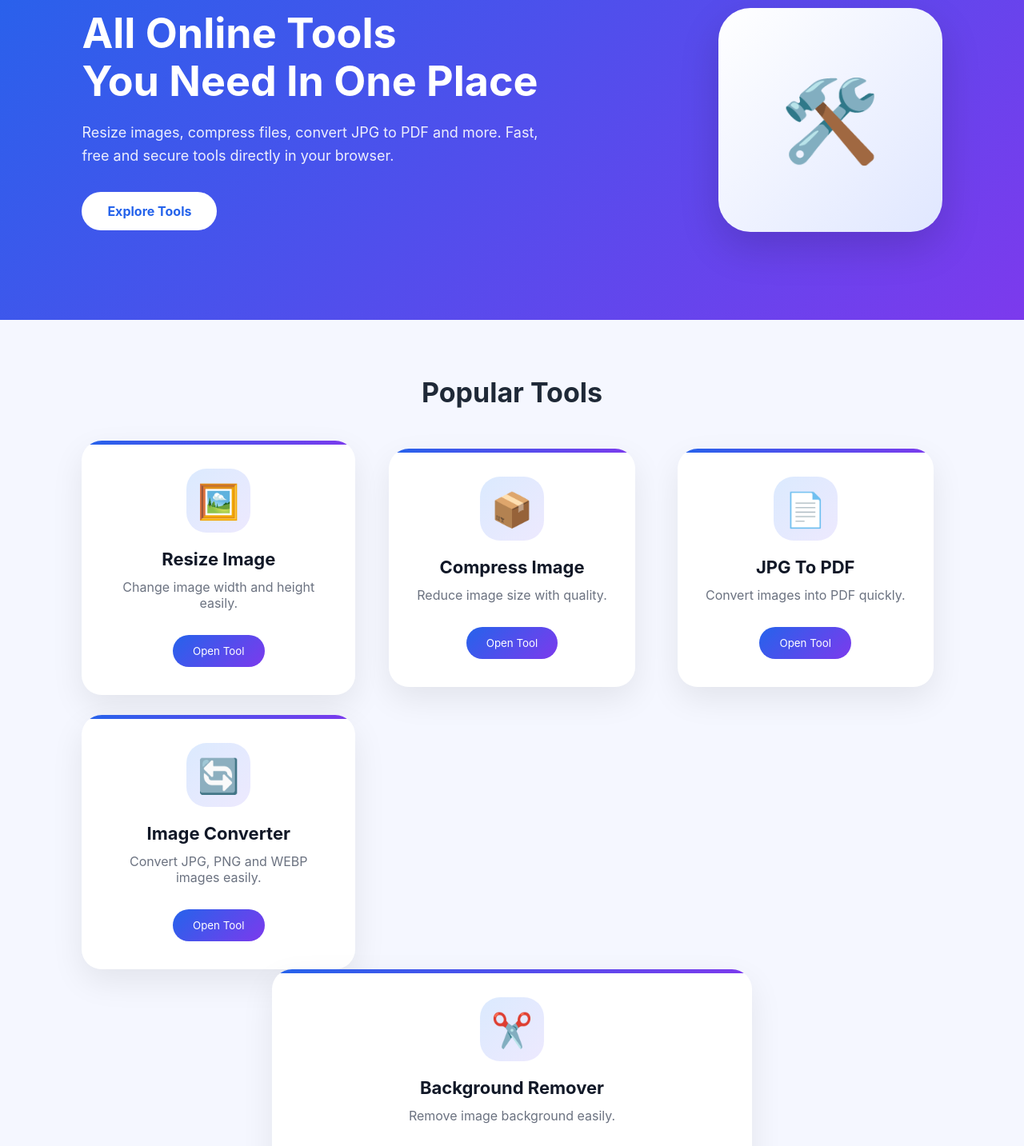
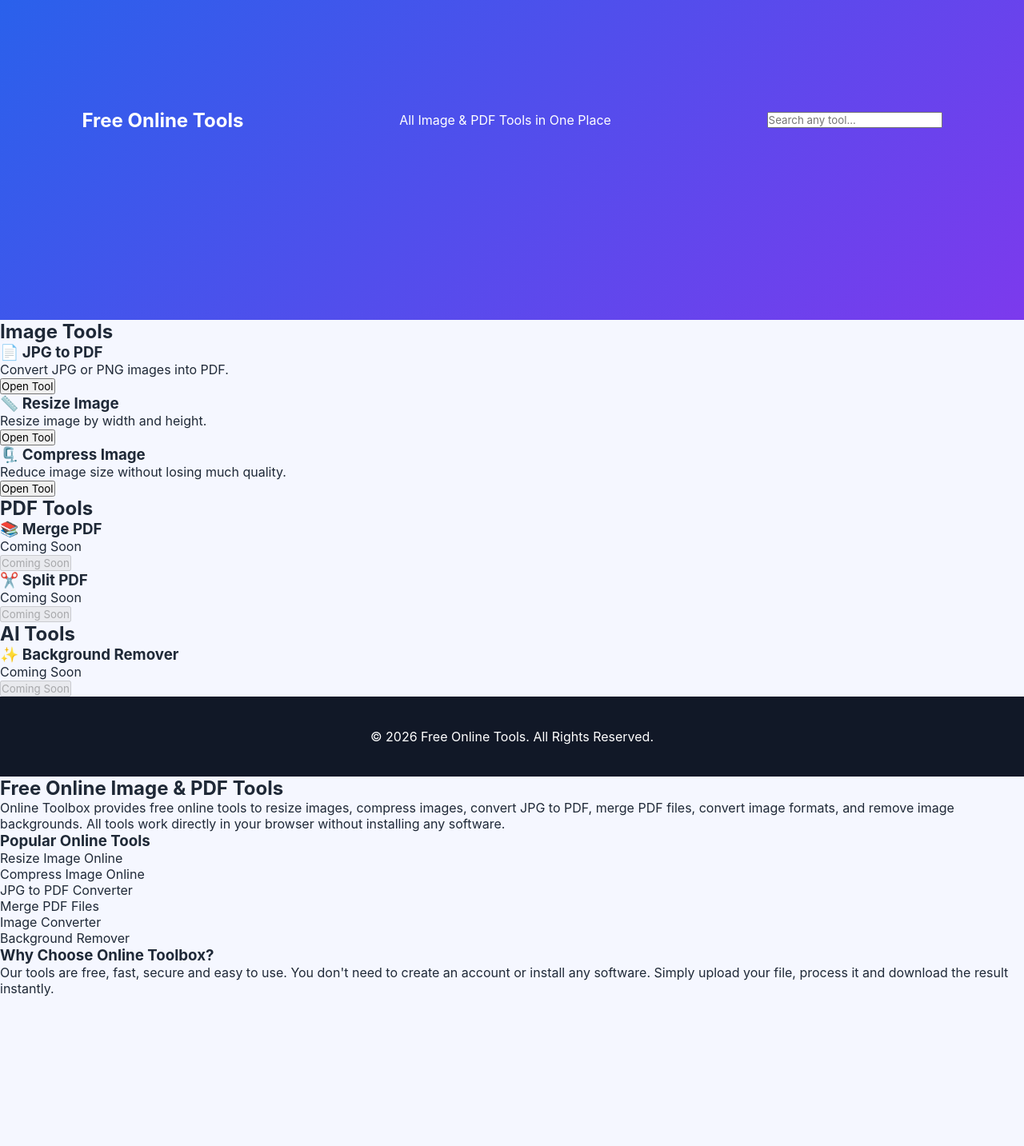
Before and after one commit to aistoryteller7777-tech/FreeToolsOnline, a React (Create React App) app in the folder free-online-tools/: page / in a window 1280 px wide. Shown: the part 100-1533 px from the top of the page at 80% size. After the commit the page ends 1346 px from the top, so only its background shows below. Built offline with nearby package versions, Linux system fonts and the light colour scheme.

Commit message:
Update App.tsx

```diff
--- a/free-online-tools/src/App.tsx
+++ b/free-online-tools/src/App.tsx
@@ -1,5 +1,7 @@
-import React, { useState } from "react";
-import { Routes, Route, Link } from "react-router-dom";
+import React from "react";
+import { Routes, Route, Navigate } from "react-router-dom";
+
+import Home from "./pages/Home";
 import Privacy from "./pages/Privacy";
 import About from "./pages/About";
 import Terms from "./pages/Terms";
@@ -15,292 +17,38 @@ import MergePdf from "./pages/MergePdf";
 
 import "./styles.css";
 
-type Page =
-  | "home"
-  | "resize"
-  | "compress"
-  | "jpgpdf"
-  | "converter"
-  | "background"
-  | "mergepdf"
-  | "about"
-  | "privacy"
-  | "terms"
-  | "disclaimer"
-  | "contact";
+function App() {
+  return (
+    <Routes>
+      <Route path="/" element={<Home />} />
 
-function App() {
-  const [page, setPage] = useState<Page>("home");
+      <Route path="/resize-image" element={<ResizeImage />} />
 
-  const goHome = () => {
-    setPage("home");
-  };
+      <Route path="/compress-image" element={<CompressImage />} />
 
-  if (page === "resize") {
-    return (
-      <div>
-        <button className="back-btn" onClick={goHome}>
-          ← Back To Home
-        </button>
+      <Route path="/jpg-to-pdf" element={<JpgToPdf />} />
 
-        <ResizeImage />
-      </div>
-    );
-  }
+      <Route path="/image-converter" element={<ImageConverter />} />
 
-  if (page === "compress") {
-    return (
-      <div>
-        <button className="back-btn" onClick={goHome}>
-          ← Back To Home
-        </button>
+      <Route
+        path="/background-remover"
+        element={<BackgroundRemover />}
+      />
 
-        <CompressImage />
-      </div>
-    );
-  }
+      <Route path="/merge-pdf" element={<MergePdf />} />
 
-  if (page === "jpgpdf") {
-    return (
-      <div>
-        <button className="back-btn" onClick={goHome}>
-          ← Back To Home
-        </button>
+      <Route path="/about" element={<About />} />
 
-        <JpgToPdf />
-      </div>
-    );
-  }
+      <Route path="/privacy" element={<Privacy />} />
 
-  if (page === "converter") {
-    return (
-      <div>
-        <div className="tool-grid">
-          <div className="tool-card">Resize Image वाला कार्ड</div>
+      <Route path="/terms" element={<Terms />} />
 
-          <div className="tool-card">Compress Image वाला कार्ड</div>
+      <Route path="/disclaimer" element={<Disclaimer />} />
 
-          <div className="tool-card">JPG To PDF वाला कार्ड</div>
-        </div>
-        <button className="back-btn" onClick={goHome}>
-          ← Back To Home
-        </button>
+      <Route path="/contact" element={<Contact />} />
 
-        <ImageConverter />
-      </div>
-    );
-  }
-  if (page === "background") {
-    return (
-      <div>
-        <button className="back-btn" onClick={goHome}>
-          ← Back To Home
-        </button>
-
-        <BackgroundRemover />
-      </div>
-    );
-  }
-  if (page === "mergepdf") {
-    return (
-      <div>
-        <button className="back-btn" onClick={goHome}>
-          ← Back To Home
-        </button>
-
-        <MergePdf />
-      </div>
-    );
-  }
-  if (page === "about") {
-  return (
-    <div>
-      <button className="back-btn" onClick={goHome}>
-        ← Back To Home
-      </button>
-
-      <About />
-    </div>
-  );
-}
-  if (page === "privacy") {
-  return (
-    <div>
-      <button className="back-btn" onClick={goHome}>
-        ← Back To Home
-      </button>
-
-      <Privacy />
-    </div>
-  );
-}
-  if (page === "terms") {
-  return (
-    <div>
-      <button className="back-btn" onClick={goHome}>
-        ← Back To Home
-      </button>
-
-      <Terms />
-    </div>
-  );
-}
-  if (page === "disclaimer") {
-  return (
-    <div>
-      <button className="back-btn" onClick={goHome}>
-        ← Back To Home
-      </button>
-
-      <Disclaimer />
-    </div>
-  );
-}
-  if (page === "contact") {
-  return (
-    <div>
-      <button className="back-btn" onClick={goHome}>
-        ← Back To Home
-      </button>
-
-      <Contact />
-    </div>
-  );
-}
-  return (
-    <div className="home-page">
-      <section className="hero">
-        <div className="hero-text">
-          <h1>
-            All Online Tools
-            <br />
-            You Need In One Place
-          </h1>
-
-          <p>
-            Resize images, compress files, convert JPG to PDF and more. Fast,
-            free and secure tools directly in your browser.
-          </p>
-
-          <button className="main-btn" onClick={() => setPage("resize")}>
-            Explore Tools
-          </button>
-        </div>
-
-        <div className="hero-image">
-          <div className="image-box">🛠️</div>
-        </div>
-      </section>
-
-      <section className="tools-section">
-        <h2>Popular Tools</h2>
-
-        <div className="tool-grid">
-          <div className="tool-card">
-            <div className="icon">🖼️</div>
-
-            <h3>Resize Image</h3>
-
-            <p>Change image width and height easily.</p>
-
-            <button onClick={() => setPage("resize")}>Open Tool</button>
-          </div>
-
-          <div className="tool-card">
-            <div className="icon">📦</div>
-
-            <h3>Compress Image</h3>
-
-            <p>Reduce image size with quality.</p>
-
-            <button onClick={() => setPage("compress")}>Open Tool</button>
-          </div>
-
-          <div className="tool-card">
-            <div className="icon">📄</div>
-
-            <h3>JPG To PDF</h3>
-
-            <p>Convert images into PDF quickly.</p>
-
-            <button onClick={() => setPage("jpgpdf")}>Open Tool</button>
-          </div>
-          <div className="tool-card">
-            <div className="icon">🔄</div>
-
-            <h3>Image Converter</h3>
-
-            <p>Convert JPG, PNG and WEBP images easily.</p>
-
-            <button onClick={() => setPage("converter")}>Open Tool</button>
-          </div>
-        </div>
-        <div className="tool-card">
-          <div className="icon">✂️</div>
-
-          <h3>Background Remover</h3>
-
-          <p>Remove image background easily.</p>
-
-          <button onClick={() => setPage("background")}>Open Tool</button>
-        </div>
-        <div className="tool-card">
-          <div className="icon">📑</div>
-
-          <h3>Merge PDF</h3>
-
-          <p>Combine multiple PDF files into one.</p>
-
-          <button onClick={() => setPage("mergepdf")}>Open Tool</button>
-        </div>
-      </section>
-
-      <section className="features">
-        <h2>Why Choose Us?</h2>
-
-        <div className="feature-grid">
-          <div>
-            🔒
-            <h3>Secure</h3>
-            <p>Your files stay private.</p>
-          </div>
-
-          <div>
-            ⚡<h3>Fast</h3>
-            <p>Quick browser processing.</p>
-          </div>
-
-          <div>
-            🌐
-            <h3>Online</h3>
-            <p>No installation required.</p>
-          </div>
-        </div>
-      </section>
-
-      <footer>
-  <h3>Free Online Tools</h3>
-  <p>Simple tools for everyone.</p>
-
-  <div className="footer-links">
-    <button onClick={() => setPage("about")}>About Us</button>
-    <button onClick={() => setPage("privacy")}>Privacy Policy</button>
-    <button onClick={() => setPage("terms")}>
-  Terms & Conditions
-</button>
-    <button onClick={() => setPage("disclaimer")}>
-  Disclaimer
-</button>
-    <button onClick={() => setPage("contact")}>
-  Contact Us
-</button>
-  </div>
-
-  <p style={{ marginTop: "15px", fontSize: "14px" }}>
-    © 2026 Online Toolbox. All Rights Reserved.
-  </p>
-</footer>
-    </div>
+      <Route path="*" element={<Navigate to="/" replace />} />
+    </Routes>
   );
 }
 
```
